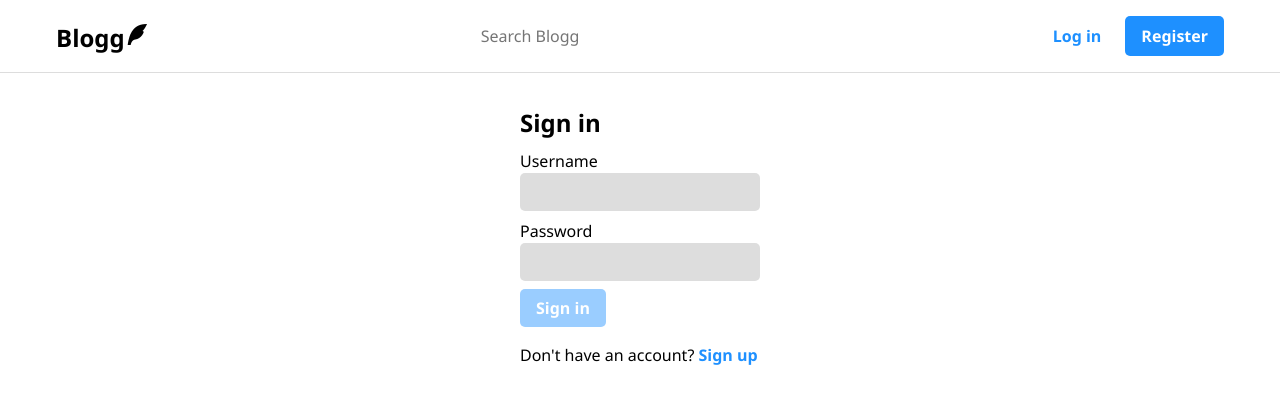
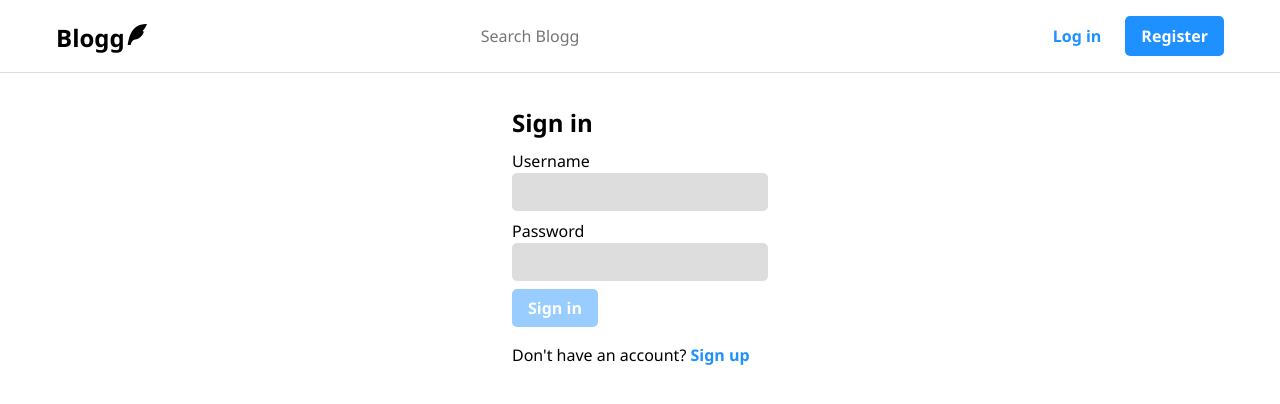
Before and after one commit to tomek-ch/blog-client, a Next.js app: page /log-in in a window 1280 px wide. Shown: the top 404 px of the page. Built offline with nearby package versions, Linux system fonts and the light colour scheme.

Commit message:
Add padding to forms

```diff
--- a/styles/Form.module.css
+++ b/styles/Form.module.css
@@ -1,6 +1,7 @@
 .form {
   margin: 2em auto;
-  max-width: 15em;
+  max-width: 17em;
+  padding: 0 0.5em;
   display: flex;
   flex-direction: column;
   gap: 0.5em;
```
